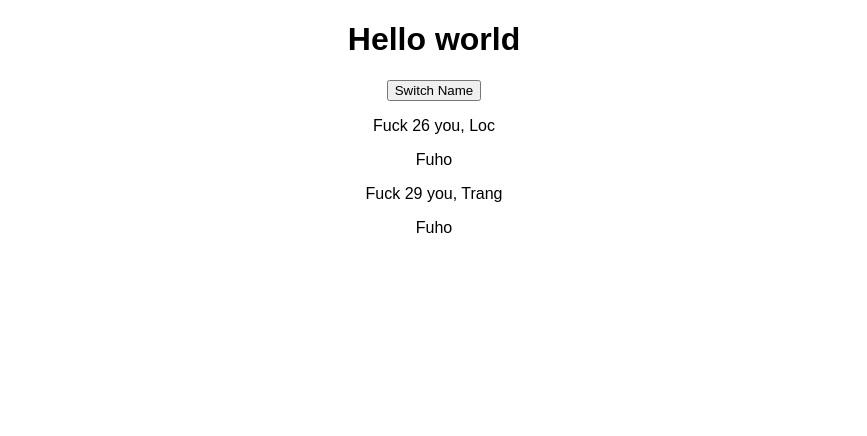
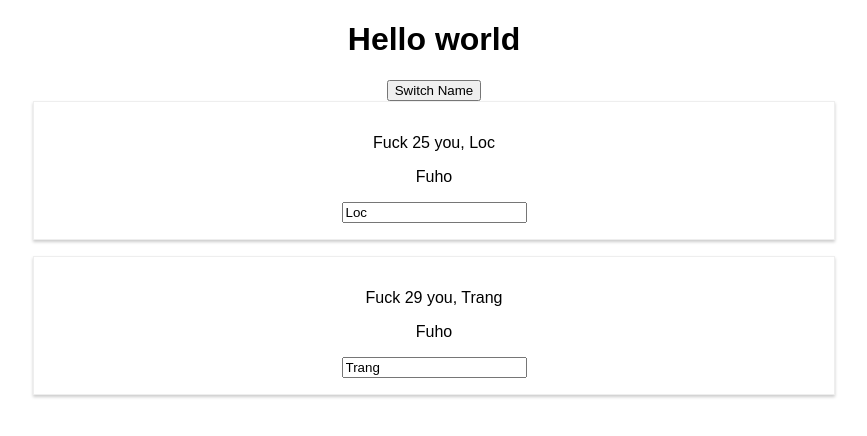
Before and after one commit to MrNocTV/LearningReact, a React (Create React App) app: page / in a window 1280 px wide. Shown: the top 436 px of the page, without its empty margins (206-1073 px from the left). Built offline with nearby package versions, Linux system fonts and the light colour scheme.

Commit message:
changing state and changing style

```diff
--- a/src/App.js
+++ b/src/App.js
@@ -11,26 +11,38 @@ const app = props => {
     otherState: 'other state'
   });
 
-  const switchNameHandler = () => {
+  const switchNameHandler = (newName) => {
     setPersonsState({
       persons: [
-        { name: 'Loc', age: 25 },
+        { name: newName, age: Math.floor(Math.random() * 30) },
         { name: 'Trang', age: 27 }
-      ]
+      ],
+      otherState: personsState.otherState
     })
   }
+
+  const nameChangeHandler = (event) => {
+    setPersonsState({
+      persons: [
+        { name: event.target.value, age: Math.floor(Math.random() * 30) },
+        { name: 'Trang', age: 27 }
+      ],
+      otherState: personsState.otherState
+    })
+  }
+
+  const [otherState, setOtherState] = useState('some other value');
+
+  console.log(personsState, otherState);
 
   return (
     <div className="App">
       <h1>Hello world</h1>
-      <button onClick={switchNameHandler}>Switch Name</button>
-      <Person name={personsState.persons[0].name}>Fuho</Person>
-      <Person name={personsState.persons[1].name}>Fuho</Person>
+      <button onClick={switchNameHandler.bind(this, 'FUCK')}>Switch Name</button>
+      <Person name={personsState.persons[0].name} age={personsState.persons[0].age} click={switchNameHandler} change={nameChangeHandler}>Fuho</Person>
+      <Person name={personsState.persons[1].name} age={personsState.persons[1].age}>Fuho</Person>
     </div>
   );
 }
 
-
-
-
 export default app;
--- /dev/null
+++ b/src/Person/Person.css
@@ -0,0 +1,9 @@
+.Person {
+    width: 60%;
+    margin: auto;
+    margin-bottom: 16px;
+    border: 1px solid #eee;
+    box-shadow: 0 2px 3px #ccc;
+    padding: 16px;
+    text-align: center;
+}
--- a/src/Person/Person.js
+++ b/src/Person/Person.js
@@ -1,10 +1,12 @@
 import React from 'react';
+import './Person.css'
 
 const person = (props) => {
     return (
-        <div>
-            <p>Fuck {Math.floor(Math.random() * 30)} you, {props.name}</p>
-            <p>{props.children}</p>
+        <div className="Person">
+            <p>Fuck {props.age} you, {props.name}</p>
+            <p onClick={() => props.click('YOU')}>{props.children}</p>
+            <input type="text" onChange={props.change} value={props.name} />
         </div>
     )
 }
```
